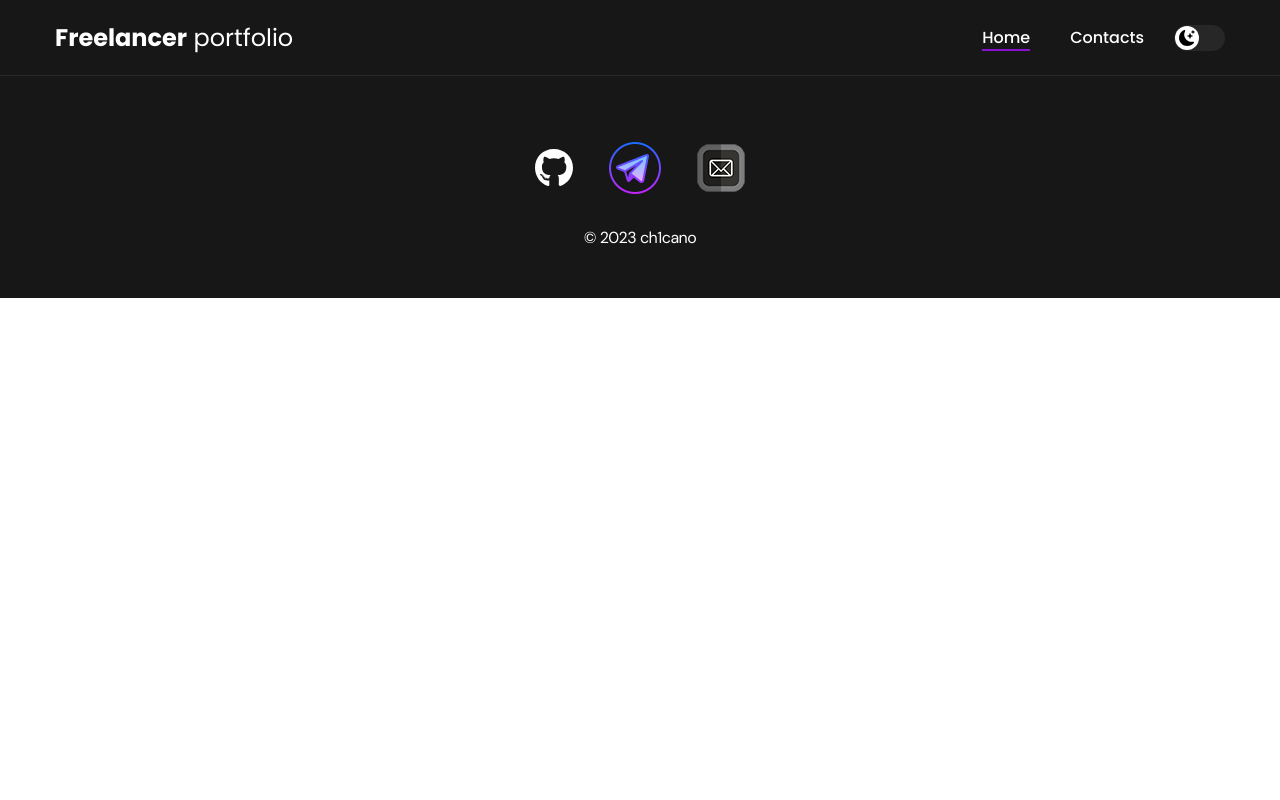
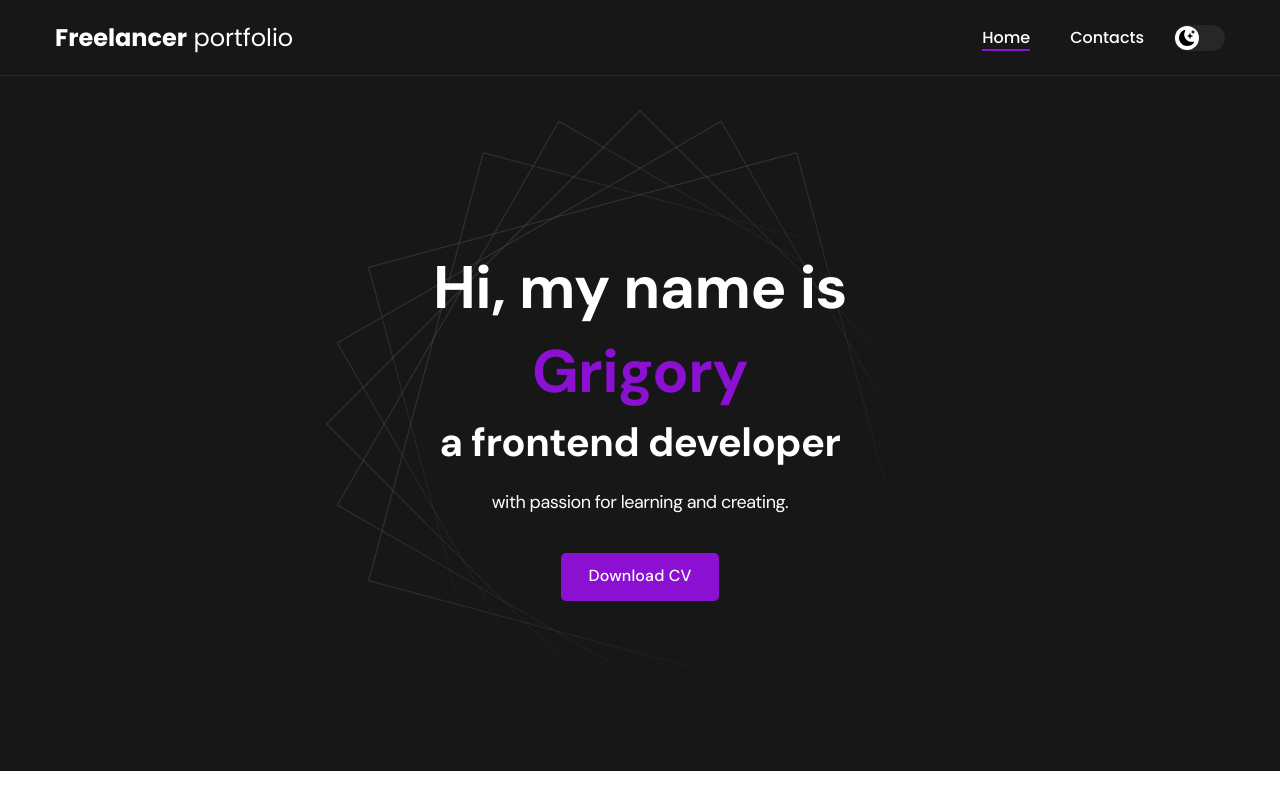
Before and after one commit to ch1cano/GrigoryGrigorenko.github.io, a React (Create React App) app: page / in a window 1280 px wide. Shown: the top 800 px of the page. Built offline with nearby package versions, Linux system fonts and the light colour scheme.

Commit message:
finaly fix!

```diff
--- a/src/App.js
+++ b/src/App.js
@@ -18,7 +18,7 @@
       <Router>
         <Navbar />
           <Routes>
-              <Route path='/grigorygrigorenko.github.io' element={<Home/>}/>
+              <Route path='/' element={<Home/>}/>
               <Route path='/contacts' element={<Contacts/>}/>
           </Routes>
         <Footer />
```
